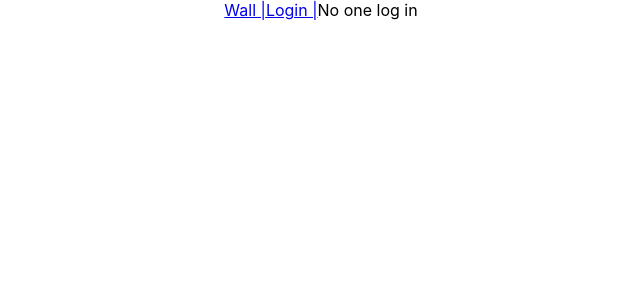
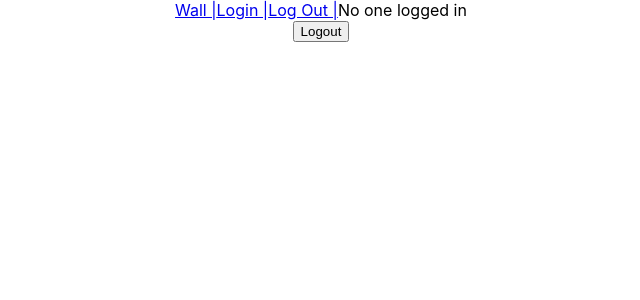
Before and after one commit to etellezp/wall-app-client, a React (Create React App) app: page /logout in a window 1280 px wide. Shown: the top 300 px of the page, without its empty margins (319-959 px from the left). Built offline with nearby package versions, Linux system fonts and the light colour scheme; no server answers.

Commit message:
Added logout functionality

```diff
--- a/src/App.js
+++ b/src/App.js
@@ -1,8 +1,9 @@
 import React from 'react'
 import Wall from './Wall'
 import Login from './Login'
+import Logout from './Logout'
 import './App.css'
-import { Switch, Route, NavLink } from 'react-router-dom'
+import { Switch, Route, NavLink, withRouter } from 'react-router-dom'
 
 class App extends React.Component {
   constructor(props) {
@@ -21,7 +22,6 @@ class App extends React.Component {
       method: 'GET',
       credentials: "include",
       headers: {
-        'Accept': 'application/json',
         'Content-Type': 'application/json'
       }
     }
@@ -55,34 +55,59 @@ class App extends React.Component {
 
     const userData = this.state.loginForm
 
+
     let data = {
       method: 'POST',
       credentials: "include",
       headers: {
-        "Content-Type": "application/json",
-        "Accept": "application/json"
+        "Content-Type": "application/json"
       },
       body: JSON.stringify({
         user: userData
       })
     }
 
-    fetch("http://localhost:3001/login", data)
+    fetch("http://localhost:3001/api/v1/login", data)
       .then(response => response.json())
       .then(response => {
         if (response.error){
-          alert("Invalid Login")
+          alert(response.error)
         } else {
           this.setState({
+            ...this.state.currentUser,
             currentUser: response.user,
+            ...this.state.loginForm,
             loginForm: {
               email: "",
               password: ""
             }
           })
+          this.props.history.push("/")
         }
       })
       .catch(console.log)
+  }
+
+  logout = (event) => {
+    event.preventDefault()
+
+    let data = {
+      method: 'DELETE',
+      credentials: "include",
+      headers: {
+        "Content-Type": "application/json"
+      }
+    }
+
+    fetch("http://localhost:3001/api/v1/logout", data)
+      .then(response => response.json())
+      .then(response => {
+        this.setState({
+          currentUser: null
+        })
+        this.props.history.push("/")
+      })
+
   }
 
   render() {
@@ -92,7 +117,8 @@ class App extends React.Component {
         <div>
           <NavLink exact to="/">Wall |</NavLink>
           <NavLink exact to="/login">Login |</NavLink>
-          {this.state.currentUser !== null ? this.state.currentUser.data.attributes.username : "No one log in"}
+          <NavLink exact to="/logout">Log Out |</NavLink>
+          {this.state.currentUser ? this.state.currentUser.data.attributes.username : "No one logged in"}
         </div>
         <Switch>
           <Route exact path='/' component={Wall} />
@@ -103,10 +129,16 @@ class App extends React.Component {
             password={this.state.loginForm.password}
             />}
           />
+          <Route
+            exact path="/logout"
+            render={(props) => <Logout {...props}
+            logout={this.logout}
+            />}
+          />
         </Switch>
       </div>
     )
   }
 }
 
-export default App;
+export default withRouter(App);
--- /dev/null
+++ b/src/Logout.js
@@ -0,0 +1,13 @@
+import React from 'react'
+
+const Logout = ({ logout }) => {
+  return (
+    <div>
+      <form onSubmit={logout}>
+        <input type="submit" value="Logout"/>
+      </form>
+    </div>
+  )
+}
+
+export default Logout
```
